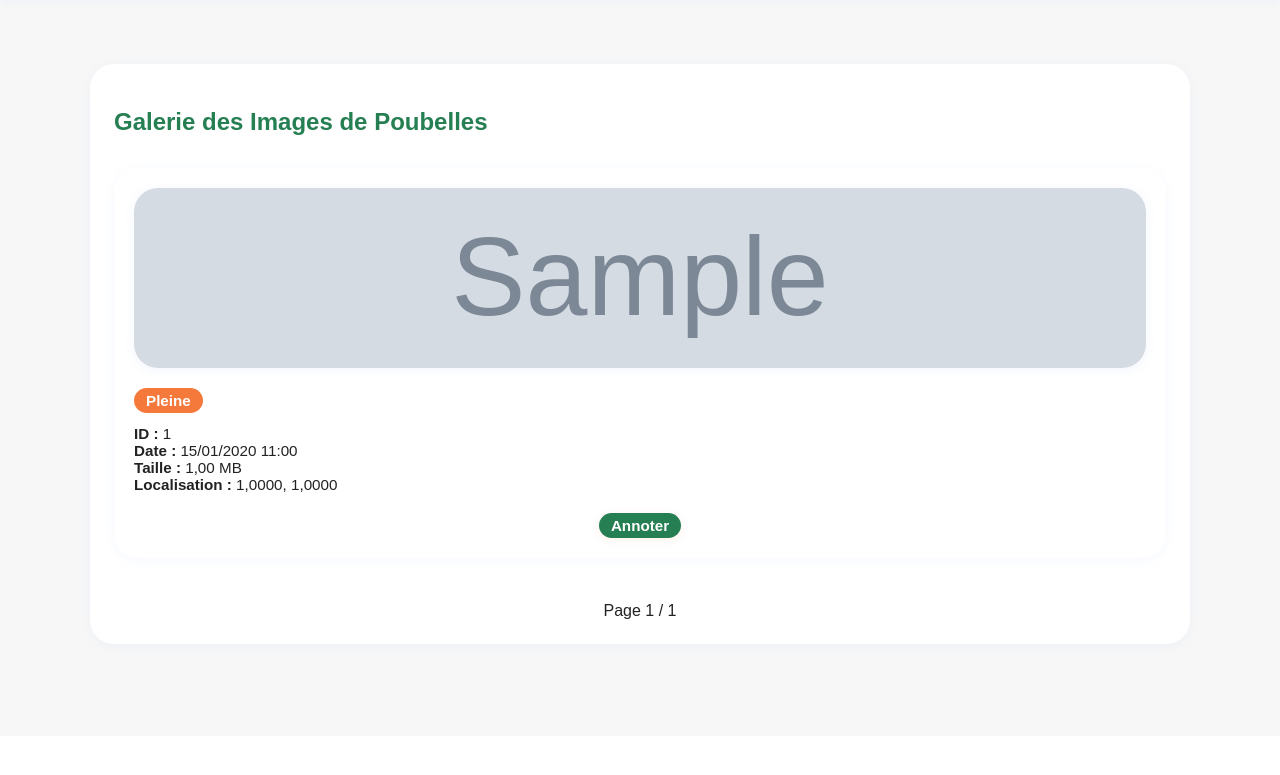
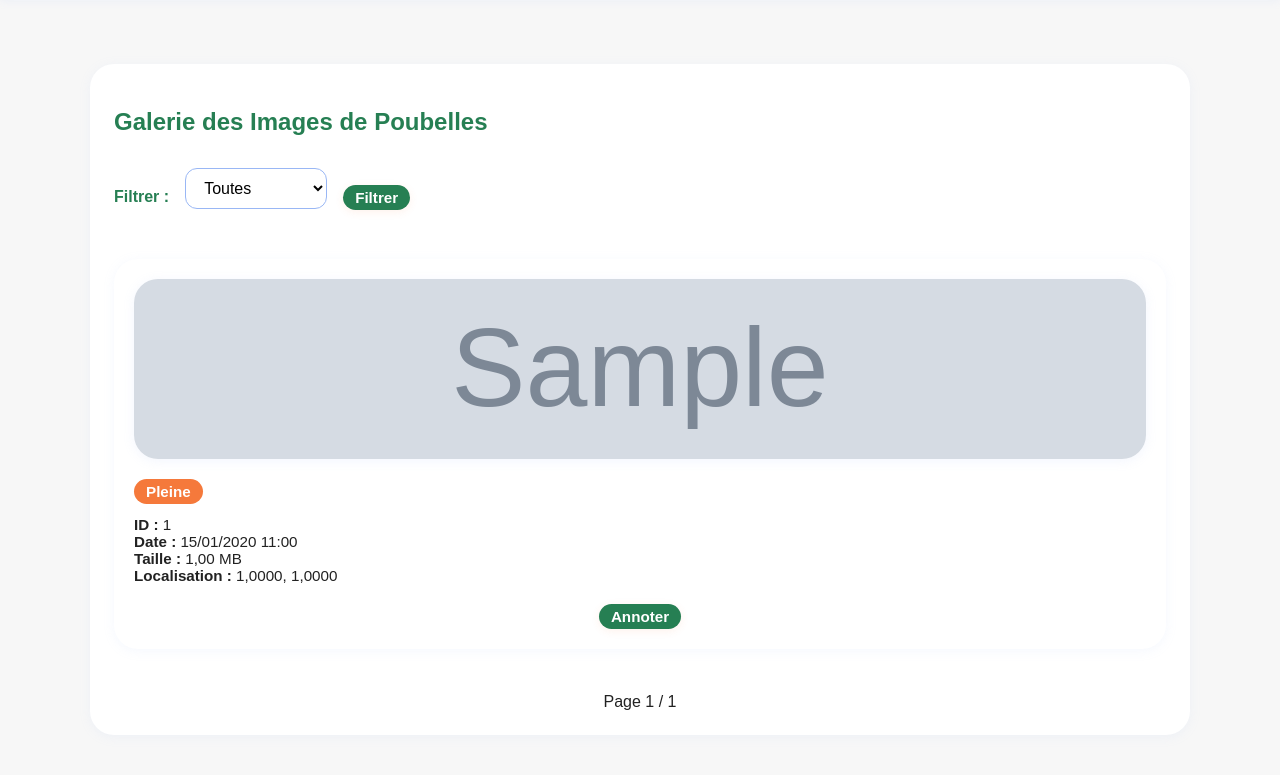
Before and after one commit to MarleyMnd/Wild_Dump_Prevention, a Django app: page /images/ in a window 1280 px wide. Shown: the part 64-839 px from the top of the page. Before the commit the page ends 711 px from the top, so only its background shows below. Run offline with Django 4.2, Linux system fonts and the light colour scheme; tables that the repository leaves empty hold one stand-in row (values such as "Sample post"); grey boxes marked "Sample" are stand-in pictures.

Commit message:
filtre et interface dashboard

```diff
--- a/interface/models.py
+++ b/interface/models.py
@@ -132,14 +132,13 @@ class ImageAnnotation(models.Model):
             print("[DEBUG] Données incomplètes : classification annulée.")
             return
 
-        # Ajustement des seuils pour limiter la sur-classification en 'vide'
-        if self.luminance_moyenne <= 120:  # était 124.07
+        if self.luminance_moyenne <= 120:
             if self.contraste <= 254.65:
                 if self.luminance_moyenne <= 114.65:
-                    self.annotation_automatique = 'pleine'  # était 'vide'
+                    self.annotation_automatique = 'pleine'
                     print("Arbre ajusté: lum <= 120, contraste <= 254.65, lum <= 114.65 → Pleine")
                 else:
-                    self.annotation_automatique = 'pleine'
+                    self.annotation_automatique = 'vide'
                     print("Arbre ajusté: lum <= 120, contraste <= 254.65, lum > 114.65 → Pleine")
             else:
                 self.annotation_automatique = 'pleine'
--- a/interface/views.py
+++ b/interface/views.py
@@ -216,19 +216,20 @@ def dashboard(request):
 
 def liste_images(request):
     images_list = ImageAnnotation.objects.all()
-    filtre_annotation = request.GET.get('annotation')
-    if filtre_annotation and filtre_annotation != 'toutes':
-        images_list = images_list.filter(annotation=filtre_annotation)
-    filtre_auto = request.GET.get('auto')
-    if filtre_auto and filtre_auto != 'toutes':
-        images_list = images_list.filter(annotation_automatique=filtre_auto)
+    filtre = request.GET.get('filtre')
+    if filtre == 'pleine':
+        images_list = images_list.filter(annotation='pleine')
+    elif filtre == 'vide':
+        images_list = images_list.filter(annotation='vide')
+    elif filtre == 'non_annotee':
+        images_list = images_list.filter(Q(annotation__isnull=True) | Q(annotation='') | Q(annotation='non_annotee'))
+    # sinon, toutes les images
     paginator = Paginator(images_list, 12)
     page_number = request.GET.get('page')
     images = paginator.get_page(page_number)
     return render(request, 'interface/liste_images.html', {
         'images': images,
-        'filtre_annotation': filtre_annotation,
-        'filtre_auto': filtre_auto,
+        'filtre': filtre,
     })
 
 def api_stats(request):
--- a/templates/interface/dashboard.html
+++ b/templates/interface/dashboard.html
@@ -28,13 +28,13 @@
 
     <!-- matplotlib -->
     <div class="card mb-3 text-center">
-        <h2>Graphique statique </h2>
+        <h2>Répartition des annotations</h2>
         <img src="{% url 'graphique_statique' %}" alt="Graphique des annotations" style="max-width: 400px;" class="my-3">
     </div>
 
     <!-- Chart.js -->
     <div class="card mb-3">
-        <h2>Graphique dynamique</h2>
+        <h2>Histogramme des annotations</h2>
         <canvas id="chartAnnotations" height="180"></canvas>
     </div>
 
@@ -60,7 +60,7 @@
 
     <!-- Cartographie des zones à risque -->
     <div class="card mb-3">
-        <h2>Cartographie des Zones à Risque</h2>
+        <h2>Cartographie des zones à risque</h2>
         <div class="zone-filters">
             <label class="critique"><input type="checkbox" class="zone-filter" value="critique" checked> Zones Critiques</label>
             <label class="sure"><input type="checkbox" class="zone-filter" value="sure" checked> Zones Sûres</label>
--- a/templates/interface/liste_images.html
+++ b/templates/interface/liste_images.html
@@ -1,6 +1,20 @@
-{% extends "interface/base.html" %} {% block content %}
+{% extends "interface/base.html" %}
+{% block content %}
 <div class="card mb-3">
     <h2 class="mb-3">Galerie des Images de Poubelles</h2>
+
+    <!-- Formulaire de filtre -->
+    <form method="get" class="mb-3" style="display: flex; align-items: center; gap: 1em;">
+        <label for="filtre" style="margin-bottom:0;">Filtrer :</label>
+        <select name="filtre" id="filtre" class="form-select form-select-sm" style="width: auto;">
+            <option value="" {% if not request.GET.filtre %}selected{% endif %}>Toutes</option>
+            <option value="pleine" {% if request.GET.filtre == "pleine" %}selected{% endif %}>Pleine</option>
+            <option value="vide" {% if request.GET.filtre == "vide" %}selected{% endif %}>Vide</option>
+            <option value="non_annotee" {% if request.GET.filtre == "non_annotee" %}selected{% endif %}>Non annotée</option>
+        </select>
+        <button type="submit" class="btn btn-sm btn-green">Filtrer</button>
+    </form>
+    <!-- Fin formulaire de filtre -->
 
     <div class="grid-images">
         {% for image_annotation in images %}
@@ -35,9 +49,12 @@
 
     <div class="pagination mt-3">
         {% if images.has_previous %}
-        <a href="?page={{ images.previous_page_number }}" class="btn btn-sm">← Précédent</a> {% endif %}
-        <span>Page {{ images.number }} / {{ images.paginator.num_pages }}</span> {% if images.has_next %}
-        <a href="?page={{ images.next_page_number }}" class="btn btn-sm">Suivant →</a> {% endif %}
+        <a href="?{% if request.GET.filtre %}filtre={{ request.GET.filtre }}&{% endif %}page={{ images.previous_page_number }}" class="btn btn-sm">← Précédent</a>
+        {% endif %}
+        <span>Page {{ images.number }} / {{ images.paginator.num_pages }}</span>
+        {% if images.has_next %}
+        <a href="?{% if request.GET.filtre %}filtre={{ request.GET.filtre }}&{% endif %}page={{ images.next_page_number }}" class="btn btn-sm">Suivant →</a>
+        {% endif %}
     </div>
 </div>
 {% endblock %}
```
